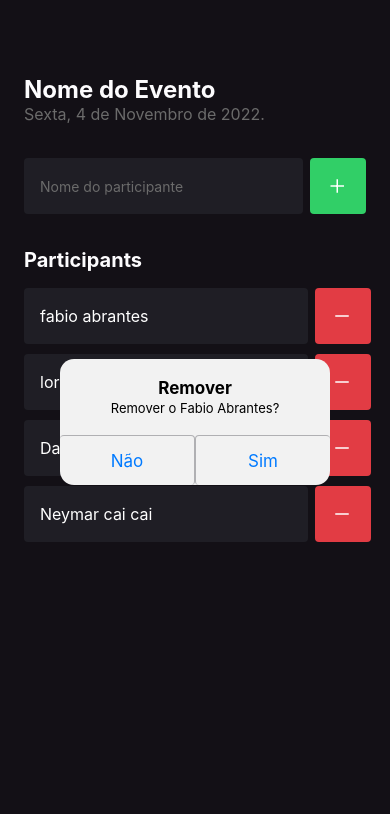
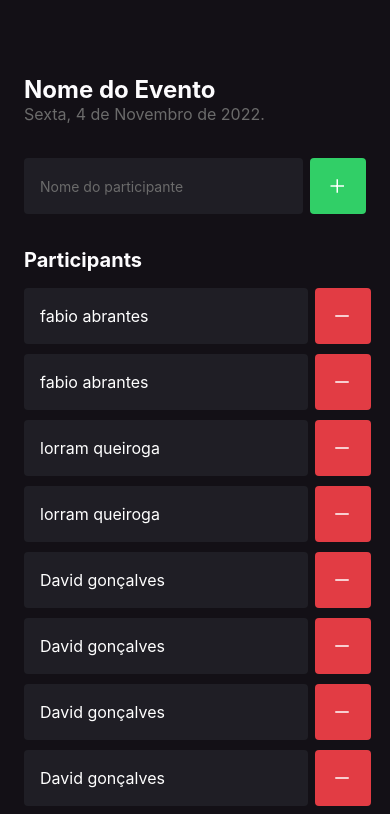
Before and after one commit to TrabalhosAcademicos358/PDM-Atividade_01, a React Native app: screen / in a window 390 px wide. Shown: the top 814 px of the page. Built offline with nearby package versions, Linux system fonts and the light colour scheme.

Commit message:
Excluindo participante da lista criado com sucesso, só falta passar para o modal

```diff
--- a/App.js
+++ b/App.js
@@ -1,4 +1,5 @@
 import { StatusBar } from 'expo-status-bar';
+import { useState } from 'react';
 import { View } from 'react-native';
 import { styles } from './src/styles.js';
 
@@ -8,19 +9,32 @@ import ViewParticipant from "./src/components/ViewParticipant.js"
 import ModalCustom from './src/components/ModalCustom.js';
 
 export default function App() {
-  const listParticipant = [
+  const [listParticipant, setListParticipant] = useState([
+    "fabio abrantes",
     "fabio abrantes",
     "lorram queiroga",
+    "lorram queiroga",
     "David gonçalves",
-    "Neymar cai cai"
-  ];
+    "David gonçalves",
+    "David gonçalves",
+    "David gonçalves",
+    "Neymar cai cai",
+    "Neymar cai cai",
+    "Neymar cai cai",
+  ]);
+
+  function deleteFromList(indexDel) {
+    // const newList = listParticipant.filter((item, index) => index !== indexDel);
+    listParticipant.splice(indexDel, 1)
+    setListParticipant([...listParticipant]);
+  }
 
   return (
     <View style={styles.container}>
       <Header />
       <ViewCreate />
-      <ViewParticipant list={listParticipant} />
-      <ModalCustom />
+      <ViewParticipant list={listParticipant} handleDelete={deleteFromList} />
+      <ModalCustom handleDelete={deleteFromList} />
       <StatusBar style="auto" />
     </View>
   );
--- a/src/components/Button.js
+++ b/src/components/Button.js
@@ -3,13 +3,13 @@ import { styles } from '../styles.js';
 
 import { Ionicons } from "@expo/vector-icons";
 
-export default function Search({ name, color = "#31CF67" }) {
+export default function Button({ name, color = "#31CF67", callback, id }) {
     const styleButtom = {
         ...styles.button,
         backgroundColor: color
     }
     return (
-        <TouchableOpacity style={styleButtom}>
+        <TouchableOpacity style={styleButtom} onPress={() => callback(id)}>
             <Ionicons name={name} size={24} color="#FFFFFF" />
         </TouchableOpacity>
     )
--- a/src/components/ModalCustom.js
+++ b/src/components/ModalCustom.js
@@ -1,10 +1,18 @@
 import { useState } from 'react';
-import { Modal, Alert, View, Text, Pressable } from 'react-native';
+import { Modal, View, Text, Pressable } from 'react-native';
 import { styles, stylesModal } from '../styles';
 
 export default function ModalCustom() {
-    const [modalVisible, setModalVisible] = useState(true);
+    const [modalVisible, setModalVisible] = useState(false);
     const name = "Fabio Abrantes";
+
+    const colorBG = "#131016CC";
+    const [colorPage, setColorPage] = useState(colorBG);
+
+    function changeColor() {
+        const newColor = colorPage === colorBG ? "transparent" : colorBG;
+        setColorPage(newColor);
+    }
 
     return (
         <Modal
@@ -12,10 +20,10 @@ export default function ModalCustom() {
             transparent={true}
             visible={modalVisible}
             onRequestClose={() => {
-                Alert.alert('Modal has been closed.');
                 setModalVisible(!modalVisible);
+                changeColor()
             }}>
-            <View style={styles.containerCenter}>
+            <View style={[styles.containerCenter, { backgroundColor: colorPage }]}>
                 <View style={stylesModal.modalView}>
                     <View style={stylesModal.textView}>
                         <Text style={[stylesModal.text, stylesModal.textTitle]}>Remover</Text>
@@ -25,14 +33,20 @@ export default function ModalCustom() {
                     <View style={{flexDirection: "row"}}>
                         <Pressable
                             style={[styles.button, stylesModal.button, stylesModal.buttonPrimary]}
-                            onPress={() => setModalVisible(!modalVisible)}
+                            onPress={() => {
+                                setModalVisible(!modalVisible)
+                                changeColor()
+                            }}
                         >
                             <Text style={stylesModal.textButton}>Não</Text>
                         </Pressable>
 
                         <Pressable
                             style={[styles.button, stylesModal.button, stylesModal.buttonSecondary]}
-                            onPress={() => setModalVisible(!modalVisible)}
+                            onPress={() => {
+                                setModalVisible(!modalVisible)
+                                changeColor()
+                            }}
                         >
                             <Text style={stylesModal.textButton}>Sim</Text>
                         </Pressable>
--- a/src/components/Participants.js
+++ b/src/components/Participants.js
@@ -4,13 +4,13 @@ import Button from "./Button.js"
 
 import { styles } from "../styles.js";
 
-export default function Participants({ name }) {
+export default function Participants({ name, index, handleDelete }) {
     return (
         <View style={styles.cardView}>
             <View style={styles.box}>
                 <Text style={{ fontSize: 16, color: "#fff" }}>{ name }</Text>
             </View>
-            <Button name="remove-outline" color="#E23C44" />
+            <Button name="remove-outline" color="#E23C44" callback={handleDelete} id={index}  />
         </View>
     )
 }
--- a/src/components/ViewParticipant.js
+++ b/src/components/ViewParticipant.js
@@ -1,10 +1,11 @@
+import { useEffect } from 'react';
 import { Text, View } from 'react-native';
 
 import { styles } from "../styles.js"
 
 import Participants from "./Participants.js"
 
-export default function ViewParticipant({ list }) {
+export default function ViewParticipant({ list, handleDelete }) {
     const element = list.length === 0? (
             <Text style={styles.paragraph}>
                 Ninguém chegou no evento ainda?
@@ -12,9 +13,17 @@ export default function ViewParticipant({ list }) {
             </Text>
         ) : (
             <View style={{gap: 10}}>
-                {list.map(name => <Participants name={name} />)}
+                { list.map((name, index) => (
+                    <Participants
+                        key={index.toString()}
+                        index={index}
+                        name={name}
+                        handleDelete={handleDelete}
+                    />
+                )) }
             </View>
         );
+
     return (
         <View style={{ gap: 16 }}>
             <Text style={styles.titleSecondary}>Participants</Text>
--- a/src/styles.js
+++ b/src/styles.js
@@ -99,5 +99,5 @@ export const stylesModal = StyleSheet.create({
     backgroundColor: "#F2F2F2",
     width: 270,
     borderRadius: 14,
-  },
+  }
 })
```
